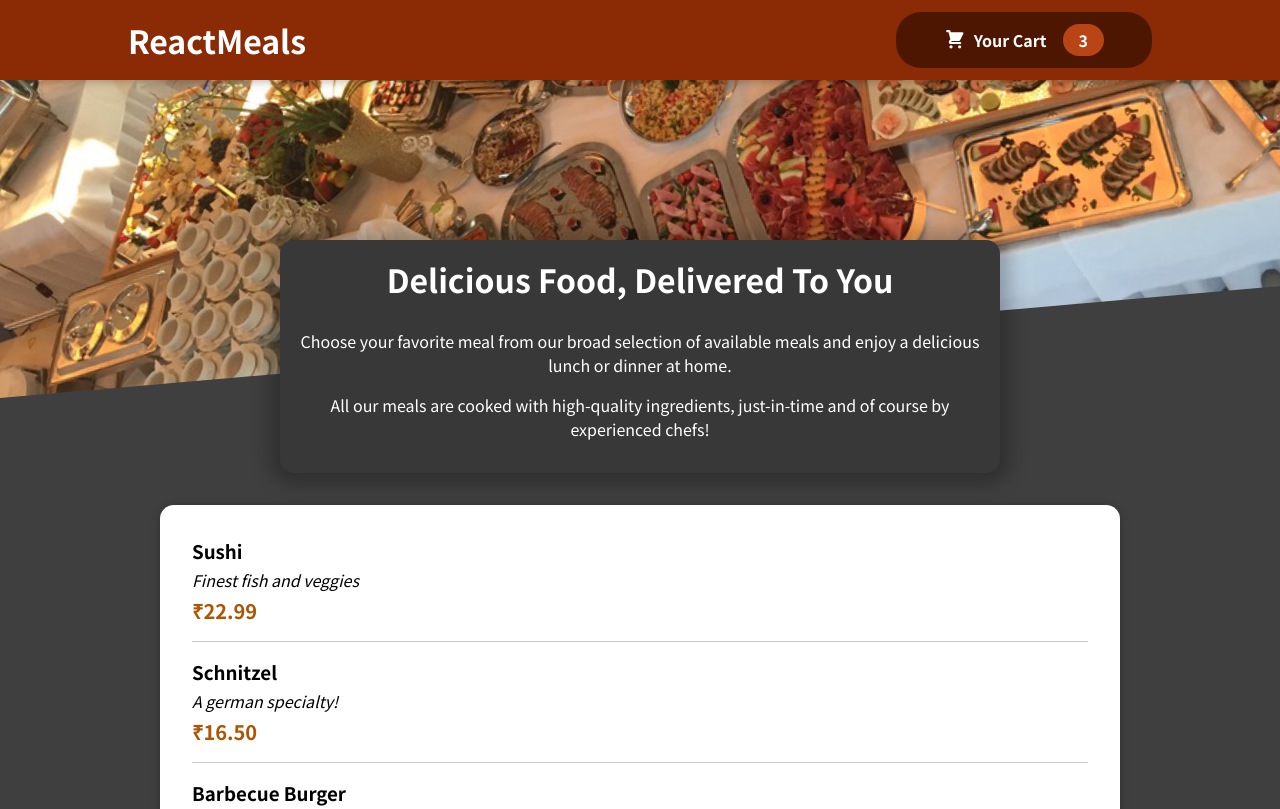
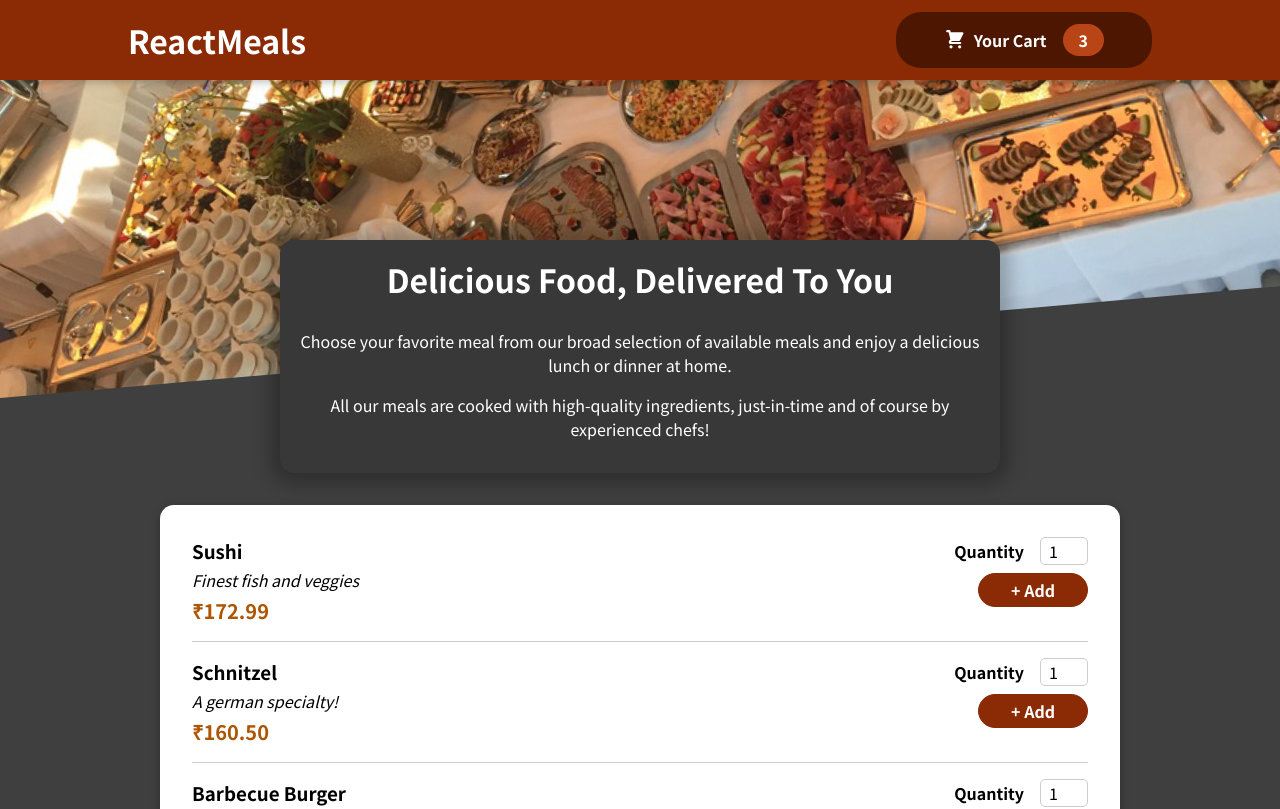
Before and after one commit to AjayPrasadVerma/food-order-app, a React (Create React App) app: page / in a window 1280 px wide. Shown: the top 809 px of the page. Built offline with nearby package versions, Linux system fonts and the light colour scheme; the HTML template or start-up script is replaced by a standard one.

Commit message:
adding a form

```diff
--- a/src/components/Meals/AvailableMeals.jsx
+++ b/src/components/Meals/AvailableMeals.jsx
@@ -8,35 +8,36 @@
         id: 'm1',
         name: 'Sushi',
         description: 'Finest fish and veggies',
-        price: 22.99,
+        price: 172.99,
     },
     {
         id: 'm2',
         name: 'Schnitzel',
         description: 'A german specialty!',
-        price: 16.5,
+        price: 160.5,
     },
     {
         id: 'm3',
         name: 'Barbecue Burger',
         description: 'American, raw, meaty',
-        price: 12.99,
+        price: 132.99,
     },
     {
         id: 'm4',
         name: 'Green Bowl',
         description: 'Healthy...and green...',
-        price: 18.99,
+        price: 188.99,
     },
 ];
 
 const AvailableMeals = () => {
-    const mealsList = DUMMY_MEALS.map((meal) => <MealItem
-        key={meal.id}
-        name={meal.name}
-        description={meal.description}
-        price={meal.price}
-    />);
+    const mealsList = DUMMY_MEALS.map((meal) =>
+        <MealItem
+            key={meal.id}
+            name={meal.name}
+            description={meal.description}
+            price={meal.price}
+        />);
 
     return (
         <section className={classes.meals}>
--- a/src/components/Meals/MealItem/MealItem.jsx
+++ b/src/components/Meals/MealItem/MealItem.jsx
@@ -1,5 +1,6 @@
 import React from "react";
 import classes from './MealItem.module.css';
+import MealItemForm from "./MealItemFrom";
 
 const MealItem = (props) => {
 
@@ -12,7 +13,7 @@
             <div className={classes.price}>{price}</div>
         </div>
         <div>
-
+            <MealItemForm />
         </div>
     </li>
 
--- /dev/null
+++ b/src/components/Meals/MealItem/MealItemForm.module.css
@@ -0,0 +1,20 @@
+.form {
+    text-align: right;
+}
+
+.form button {
+    font: inherit;
+    cursor: pointer;
+    background-color: #8a2b06;
+    border: 1px solid #8a2b06;
+    color: white;
+    padding: 0.25rem 2rem;
+    border-radius: 20px;
+    font-weight: bold;
+}
+
+.form button:hover,
+.form button:active {
+    background-color: #641e03;
+    border-color: #641e03;
+}
--- a/src/components/Meals/MealItem/MealItemFrom.jsx
+++ b/src/components/Meals/MealItem/MealItemFrom.jsx
@@ -0,0 +1,20 @@
+import React from "react";
+import classes from './MealItemForm.module.css';
+import Input from "../../UI/Input";
+
+const MealItemForm = (props) => {
+
+    return <form className={classes.form}>
+        <Input label="Quantity" input={{
+            id: 'amount',
+            type: 'number',
+            min: '1',
+            max: '5',
+            step: '1',
+            defaultValue: '1'
+        }} />
+        <button>+ Add</button>
+    </form>
+}
+
+export default MealItemForm;
--- /dev/null
+++ b/src/components/UI/Input.jsx
@@ -0,0 +1,11 @@
+import classes from './Input.module.css';
+
+const Input = (props) => {
+
+    return <div className={classes.input}>
+        <label htmlFor={props.input.id}>{props.label}</label>
+        <input {...props.input} />
+    </div>
+}
+
+export default Input;
--- /dev/null
+++ b/src/components/UI/Input.module.css
@@ -0,0 +1,18 @@
+.input {
+    display: flex;
+    align-items: center;
+    margin-bottom: 0.5rem;
+}
+
+.input label {
+    font-weight: bold;
+    margin-right: 1rem;
+}
+
+.input input {
+    width: 3rem;
+    border-radius: 5px;
+    border: 1px solid #ccc;
+    font: inherit;
+    padding-left: 0.5rem;
+}
```
